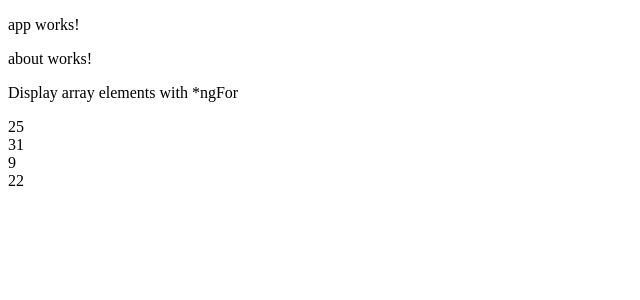
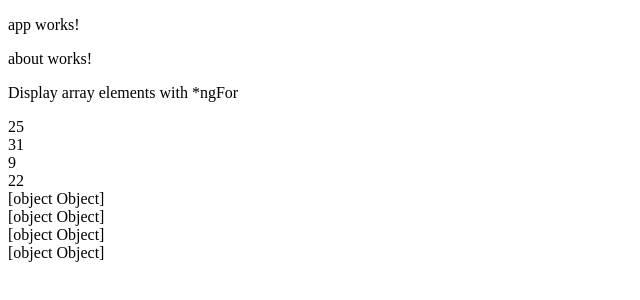
Before and after one commit to vamandeshmukh/deloitte-app, an Angular app: page / in a window 1280 px wide. Shown: the top 300 px of the page, without its empty margins (0-640 px from the left). Built offline with nearby package versions, Linux system fonts and the light colour scheme.

Commit message:
ng-basics

```diff
--- a/src/app/about/about.component.html
+++ b/src/app/about/about.component.html
@@ -3,3 +3,5 @@
 <p>Display array elements with *ngFor</p>
 
 <div *ngFor="let num of myNums"> {{ num }} </div>
+
+<div *ngFor="let emp of empList"> {{ emp }} </div>
--- a/src/app/about/about.component.ts
+++ b/src/app/about/about.component.ts
@@ -9,7 +9,12 @@ export class AboutComponent {
 
 
 
-  myList = [  ];
+  empList = [
+    { eid: 101, fName: 'Sonu', salary: 90000 },
+    { eid: 102, fName: 'Monu', salary: 95000 },
+    { eid: 103, fName: 'Tonu', salary: 99000 },
+    { eid: 104, fName: 'Gonu', salary: 98000 },
+  ];
 
   myNums = [25, 31, 9, 22];
 
```
